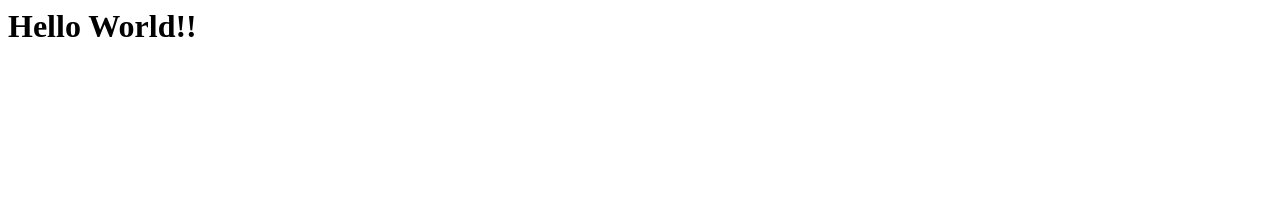
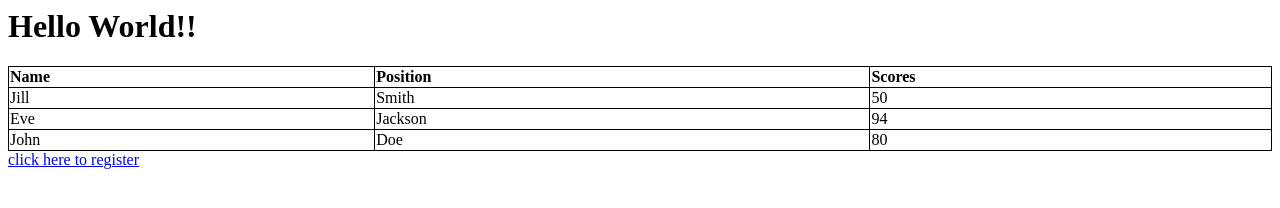
Before and after one commit to yeungsl/yeungsl, a plain HTML site: page index.html in a window 1280 px wide. Drawn offline with Linux system fonts and the light colour scheme.

Commit message:
added table and a new page

```diff
--- a/index.html
+++ b/index.html
@@ -1 +1,40 @@
-<h1> Hello World!!</h1>
+<head>
+<style>
+table, th, td{
+	border: 1px solid black;
+	border-collapse: collapse;
+}
+th{
+	text-align: left;
+}
+</style>
+</head>
+<body>
+	<h1> Hello World!!</h1>
+	<table style="width:100%" id="t">
+		<tr>
+			<th>Name</th>
+			<th>Position</th>
+			<th>Scores</th>
+		</tr>
+		<tr>
+			<td>Jill</td>
+			<td>Smith</td>
+			<td>50</td>
+		</tr>
+		<tr>
+			<td>Eve</td>
+			<td>Jackson</td>
+			<td>94</td>
+		</tr>
+		<tr>
+			<td>John</td>
+			<td>Doe</td>
+			<td>80</td>
+		</tr>
+	</table>
+	<div id="button">
+		<a href="register.html"> click here to register </a>
+	</div>
+
+</body>
```
Also changed, not shown: register.html (added, +1 -0 lines), 1 other file.
